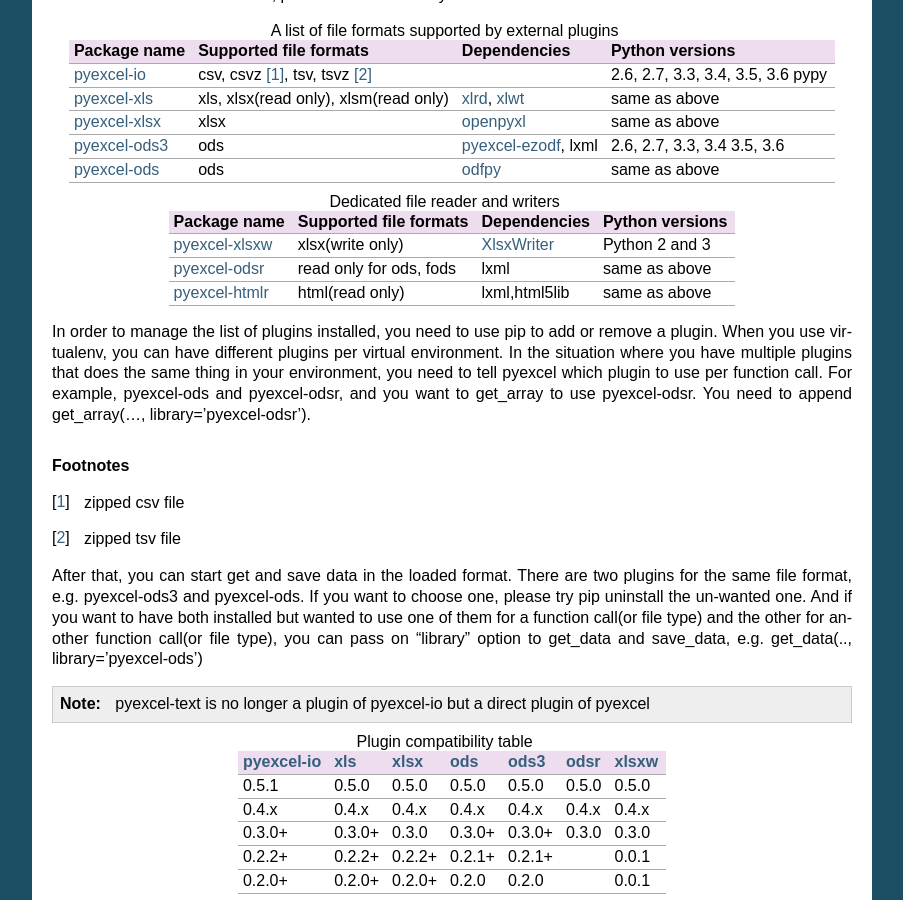
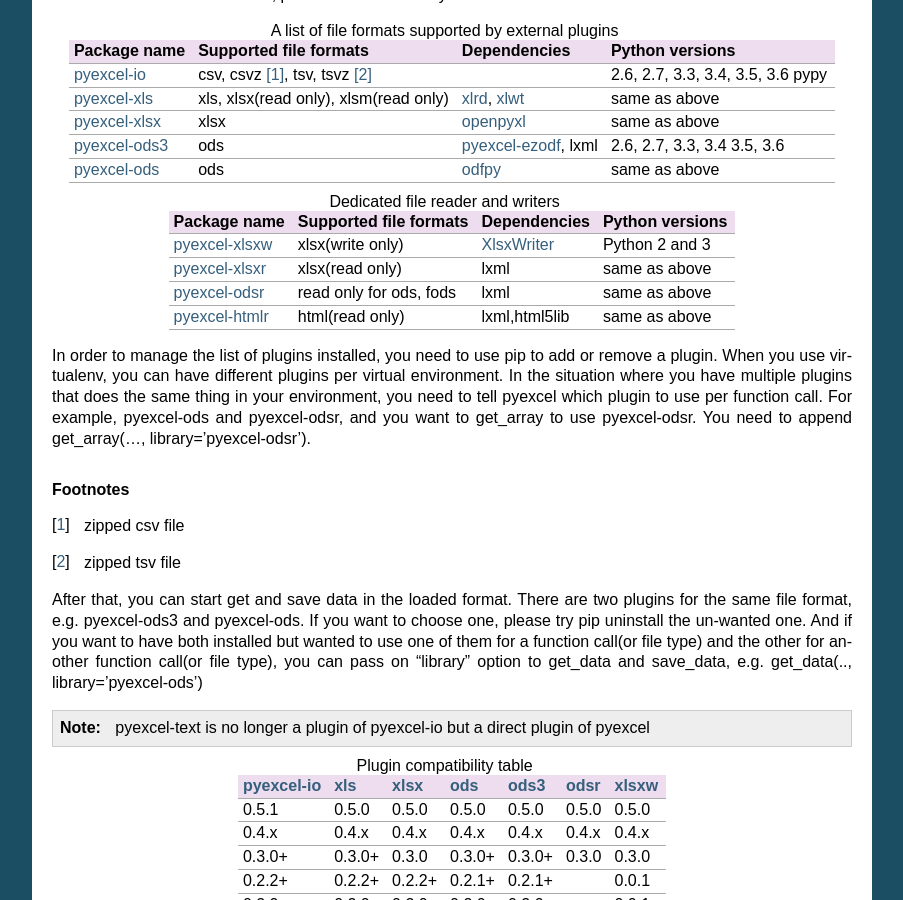
Before and after one commit to pyexcel/pyexcel-io, a Sphinx documentation site: the page built from docs/source/index.rst, in a window 1280 px wide and 900 px high, scrolled down 872 px. Shown: the whole window, without its empty margins (198-1101 px from the left). Built offline with Sphinx 7.4.7, drawn with Linux system fonts in a browser that asks for light colours.

Commit message:
announce pyexcel-xlsxr 0.5.0, first partial reading library for xlsx, not to read all in memory

```diff
--- a/README.rst
+++ b/README.rst
@@ -71,6 +71,7 @@
    Package name              Supported file formats  Dependencies     Python versions
    ======================== ======================= ================= ==================
    `pyexcel-xlsxw`_         xlsx(write only)        `XlsxWriter`_     Python 2 and 3
+   `pyexcel-xlsxr`_         xlsx(read only)         lxml              same as above
    `pyexcel-odsr`_          read only for ods, fods lxml              same as above
    `pyexcel-htmlr`_         html(read only)         lxml,html5lib     same as above
    ======================== ======================= ================= ==================
@@ -83,6 +84,7 @@
 .. _pyexcel-ods3: https://github.com/pyexcel/pyexcel-ods3
 .. _pyexcel-odsr: https://github.com/pyexcel/pyexcel-odsr
 .. _pyexcel-xlsxw: https://github.com/pyexcel/pyexcel-xlsxw
+.. _pyexcel-xlsxr: https://github.com/pyexcel/pyexcel-xlsxr
 .. _pyexcel-htmlr: https://github.com/pyexcel/pyexcel-htmlr
 
 .. _xlrd: https://github.com/python-excel/xlrd
--- a/docs/source/index.rst
+++ b/docs/source/index.rst
@@ -84,6 +84,7 @@
    Package name              Supported file formats  Dependencies     Python versions
    ======================== ======================= ================= ==================
    `pyexcel-xlsxw`_         xlsx(write only)        `XlsxWriter`_     Python 2 and 3
+   `pyexcel-xlsxr`_         xlsx(read only)         lxml              same as above
    `pyexcel-odsr`_          read only for ods, fods lxml              same as above
    `pyexcel-htmlr`_         html(read only)         lxml,html5lib     same as above
    ======================== ======================= ================= ==================
@@ -96,6 +97,7 @@
 .. _pyexcel-ods3: https://github.com/pyexcel/pyexcel-ods3
 .. _pyexcel-odsr: https://github.com/pyexcel/pyexcel-odsr
 .. _pyexcel-xlsxw: https://github.com/pyexcel/pyexcel-xlsxw
+.. _pyexcel-xlsxr: https://github.com/pyexcel/pyexcel-xlsxr
 .. _pyexcel-htmlr: https://github.com/pyexcel/pyexcel-htmlr
 
 .. _xlrd: https://github.com/python-excel/xlrd
```
